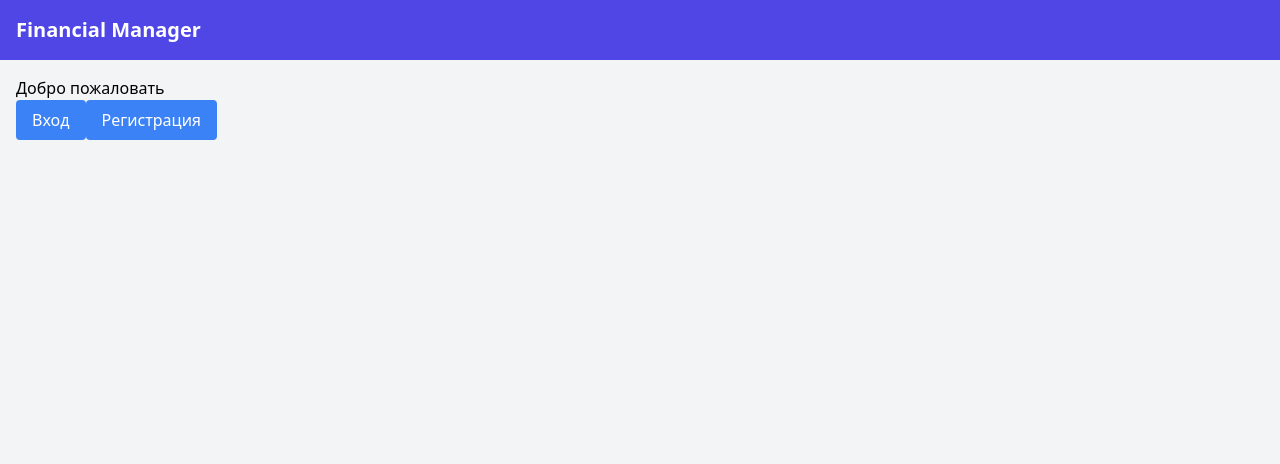
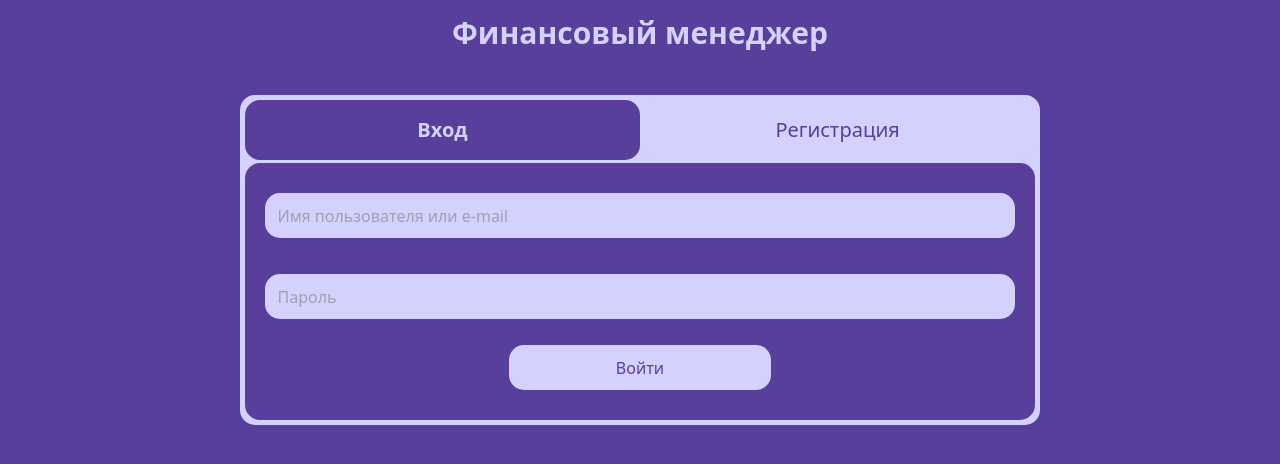
Before and after one commit to PPPoE15/financial_manager_ui, a Vue app: page / in a window 1280 px wide. Shown: the top 464 px of the page. Built offline with nearby package versions, Linux system fonts and the light colour scheme; no server answers.

Commit message:
Разработана страница регистрации и авторизации

```diff
--- a/src/App.vue
+++ b/src/App.vue
@@ -3,12 +3,24 @@ import { RouterView } from 'vue-router'
 </script>
 
 <template>
-  <div class="min-h-screen bg-gray-100">
-    <header class="bg-indigo-600 text-white p-4">
-      <h1 class="text-xl font-bold">Financial Manager</h1>
-    </header>
-    <main class="container mx-auto p-4">
-      <RouterView />
-    </main>
+  <div class="main-background">
+    <h1 class="header">Финансовый менеджер</h1>
+    <RouterView />
   </div>
 </template>
+
+
+<style scoped>
+.main-background{
+  background-color: #583f9b;
+  min-height: 100vh;
+}
+
+.header{
+text-align: center;
+font-size: 30px;
+padding: 10px;
+font-weight: bold;
+color: #d4d1fe;
+}
+</style>
--- /dev/null
+++ b/src/api/login.ts
@@ -0,0 +1,12 @@
+import axios from 'axios';
+import type { LoginData } from '@/types/loginData';
+
+const AUTH_API_URL = import.meta.env.VITE_AUTH_API_URL || 'http://localhost:8080/auth';
+
+
+export const loginUser = async (data: LoginData) => {
+  const response = await axios.post(`${AUTH_API_URL}/token`, data, {
+  });
+  localStorage.setItem('authToken', response.data.access_token);
+  return response.data;
+};
--- a/src/api/registration.ts
+++ b/src/api/registration.ts
@@ -1,11 +1,11 @@
 import axios from 'axios';
 import type { Registration } from '@/types/registration';
 
-const API_URL = import.meta.env.VITE_API_URL || 'http://localhost:8082';
+const AUTH_API_URL = import.meta.env.VITE_AUTH_API_URL || 'http://localhost:8082/auth';
 
 
 export const createUser = async (data: Registration) => {
-  const response = await axios.post(`${API_URL}/registration`, data, {
+  const response = await axios.post(`${AUTH_API_URL}/registration`, data, {
   });
   return response.data;
 };
--- a/src/api/transactions.ts
+++ b/src/api/transactions.ts
@@ -1,14 +1,12 @@
 import axios from 'axios';
 import type { CreateTransaction } from '@/types/transaction';
 
-const API_URL = import.meta.env.VITE_API_URL || 'http://localhost:8081';
-
-const token = 'eyJhbGciOiJIUzI1NiIsInR5cCI6IkpXVCJ9.eyJzdWIiOiI2ZDhjYTAyYS01ODU0LTRlMDgtOGU4Mi00MDM0YjAyZmM0YzEiLCJsb2dpbiI6ImRhc2hhIiwiZXhwIjoxNzYxODMwNTQ2fQ.LHf745NAEXCeBS32OetE5tcZLMAVwuHcxRBBQ_L5r8E';
+const API_URL = import.meta.env.VITE_API_URL || 'http://localhost:80';
 
 export const createTransaction = async (data: CreateTransaction) => {
   const response = await axios.post(`${API_URL}/transactions`, data, {
     headers: {
-      'Authorization': 'Bearer ' + token
+      'Authorization': 'Bearer ' + localStorage.getItem('authToken')
     }
   });
   return response.data;
--- a/src/components/AddTransaction.vue
+++ b/src/components/AddTransaction.vue
@@ -24,7 +24,6 @@ const handleSubmit = async () => {
       alert('Please select a transaction type');
       return;
     }
-    alert(form.transaction_date)
     await createTransaction({
       ...form,
       transaction_type: form.transaction_type as 'income' | 'outcome',
--- a/src/components/HomePage.vue
+++ b/src/components/HomePage.vue
@@ -1,17 +1,113 @@
+<script>
+import UserRegistration from './UserRegistration.vue';
+import UserLogin from './UserLogin.vue';
+
+export default {
+  name: 'TabsComponent',
+  components: {
+    UserRegistration,
+    UserLogin
+  },
+  data() {
+    return {
+      activeTab: 'login' // Активная вкладка по умолчанию
+    }
+  }
+}
+</script>
+
+
+
 <template>
-  Добро пожаловать
-  <div>
+  <div class="tabs-container">
+    <!-- Кнопки вкладок -->
+    <div class="tabs-header">
       <button
-      @click="$router.push('/login')"
-      class="bg-blue-500 text-white px-4 py-2 rounded"
+        @click="activeTab = 'login'"
+        :class="{ 'active': activeTab === 'login' }"
+        class="tab-button"
       >
         Вход
       </button>
       <button
-      @click="$router.push('/registration')"
-      class="bg-blue-500 text-white px-4 py-2 rounded"
+        @click="activeTab = 'registration'"
+        :class="{ 'active': activeTab === 'registration' }"
+        class="tab-button"
       >
         Регистрация
       </button>
     </div>
+
+    <!-- Содержимое вкладок -->
+    <div class="tabs-content">
+      <div v-if="activeTab === 'registration'" class="tab-panel">
+        <UserRegistration/>
+      </div>
+
+      <div v-if="activeTab === 'login'" class="tab-panel">
+        <UserLogin/>
+      </div>
+    </div>
+  </div>
 </template>
+
+
+<style scoped>
+.tabs-container {
+  max-width: 800px;
+  margin: 30px auto;
+  border: 5px solid #d4d1fe;
+  background-color: #d4d1fe;
+  border-radius: 15px;
+  overflow: hidden;
+}
+
+.tabs-header {
+  display: flex;
+  background-color: #d4d1fe;
+  border-bottom: 3px solid #d4d1fe;
+}
+
+.tab-button {
+  flex: 1;
+  padding: 15px 20px;
+  border: none;
+  border-radius: 15px;
+  background: #d4d1fe;
+  cursor: pointer;
+  font-size: 20px;
+  transition: all 0.3s ease;
+  color: #583f9b
+}
+
+.tab-button:hover {
+  background-color: #d4d1fe;
+}
+
+.tab-button.active {
+  background-color: #583f9b;
+  color: #d4d1fe;
+  font-weight: bold;
+}
+
+.tabs-content {
+  padding: 20px;
+  background-color: #583f9b;
+  border-radius: 15px;
+}
+
+.tab-panel {
+  animation: fadeIn 0.3s ease;
+}
+
+@keyframes fadeIn {
+  from {
+    opacity: 0;
+    transform: translateY(10px);
+  }
+  to {
+    opacity: 1;
+    transform: translateY(0);
+  }
+}
+</style>
--- /dev/null
+++ b/src/components/UserLogin.vue
@@ -0,0 +1,80 @@
+<script>
+import { loginUser } from '@/api/login';
+
+export default {
+  name: 'UserLogin',
+  data() {
+    return {
+      form: {
+        login: '',
+        password: '',
+      }
+    }
+  },
+  methods: {
+    async handleSubmit() {
+      try {
+        const data = await loginUser({
+          ...this.form,
+        });
+      } catch (error) {
+        console.error('Login error:', error);
+        alert('Failed to login');
+      }
+    }
+  }
+}
+</script>
+
+<template>
+  <form @submit.prevent="handleSubmit">
+    <div class="mb-4">
+      <input
+        v-model="form.login"
+        type="text"
+        id="login"
+        placeholder="   Имя пользователя или e-mail"
+        class="field"
+        required
+      />
+    </div>
+    <div class="mb-4">
+      <input
+        v-model="form.password"
+        type="password"
+        id="password"
+        placeholder="   Пароль"
+        class="field"
+        required
+      />
+    </div>
+    <button
+      type="submit"
+      class="button"
+    >
+      Войти
+    </button>
+  </form>
+</template>
+
+<style scoped>
+.field {
+  margin: 10px auto;
+  width: 100%;
+  background-color: #d4d1fe;
+  border-radius: 15px;
+  min-height: 45px;
+}
+.button {
+  margin: 10px auto;
+  background-color: #d4d1fe;
+  border-radius: 15px;
+  color: #583f9b;
+  min-height: 45px;
+  min-width: 35%;
+  display: flex;
+  justify-content: center;
+  align-items: center;
+}
+
+</style>
--- /dev/null
+++ b/src/components/UserRegistration.vue
@@ -0,0 +1,112 @@
+<script lang="ts">
+import { createUser } from '@/api/registration';
+import { loginUser } from '@/api/login';
+import { LoginData } from '@/types/loginData'
+
+export default {
+  name: 'UserRegistration',
+  data() {
+    return {
+      form: {
+        login: '',
+        password: '',
+        password_confirmation: '',
+        email: '',
+      }
+    }
+  },
+  methods: {
+    async handleSubmit() {
+      try {
+        await createUser({
+          ...this.form,
+        });
+        const loginData: LoginData = {
+          login: this.form.login,
+          password: this.form.password
+        };
+
+        await loginUser({
+          ...loginData
+        });
+        console.log(localStorage.getItem("authToken"))
+      } catch (error) {
+        console.error('Registration error:', error);
+        alert('Failed to register');
+      }
+    }
+  }
+}
+</script>
+
+<template>
+  <form @submit.prevent="handleSubmit">
+    <div class="mb-4">
+      <input
+        v-model="form.login"
+        type="text"
+        id="login"
+        placeholder="   Имя пользователя"
+        class="field"
+        required
+      />
+    </div>
+    <div class="mb-4">
+      <input
+        v-model="form.password"
+        type="password"
+        id="password"
+        placeholder="   Пароль"
+        class="field"
+        required
+      />
+    </div>
+    <div class="mb-4">
+      <input
+        v-model="form.password_confirmation"
+        type="password"
+        id="password_confirmation"
+        placeholder="   Повторите пароль"
+        class="field"
+        required
+      />
+    </div>
+    <div class="mb-4">
+      <input
+        v-model="form.email"
+        type="email"
+        id="email"
+        placeholder="   E-mail"
+        class="field"
+      />
+    </div>
+    <button
+      type="submit"
+      class="button"
+    >
+      Зарегистрироваться
+    </button>
+  </form>
+</template>
+
+<style scoped>
+.field {
+  margin: 10px auto;
+  width: 100%;
+  background-color: #d4d1fe;
+  border-radius: 15px;
+  min-height: 45px;
+}
+.button {
+  margin: 10px auto;
+  background-color: #d4d1fe;
+  border-radius: 15px;
+  color: #583f9b;
+  min-height: 45px;
+  min-width: 35%;
+  display: flex;
+  justify-content: center;
+  align-items: center;
+}
+
+</style>
--- a/src/router/index.ts
+++ b/src/router/index.ts
@@ -1,7 +1,7 @@
 import { createRouter, createWebHistory } from 'vue-router'
-import AddTransactionView from '../views/AddTransactionView.vue'
+import AddTransactionView from '@/views/AddTransactionView.vue'
 import HomePage from '@/components/HomePage.vue'
-import Registration from '@/components/Registration.vue'
+import RegistrationView from '@/views/RegistrationView.vue'
 
 const routes = [
   {
@@ -12,7 +12,7 @@ const routes = [
   {
     path: '/registration',
     name: 'registration',
-    component: Registration
+    component: RegistrationView
   },
   {
     path: '/add-transaction',
--- /dev/null
+++ b/src/types/loginData.ts
@@ -0,0 +1,4 @@
+export interface LoginData {
+  login: string
+  password: string
+}
--- /dev/null
+++ b/src/views/RegistrationView.vue
@@ -0,0 +1,9 @@
+<script setup lang="ts">
+import Registration from '@/components/UserRegistration.vue';
+</script>
+
+<template>
+  <div class="container mx-auto p-4">
+    <Registration />
+  </div>
+</template>
```
Also changed, not shown: src/components/Registration.vue (deleted, +0 -81 lines). Lines whose indentation alone changed are shown as unchanged.
